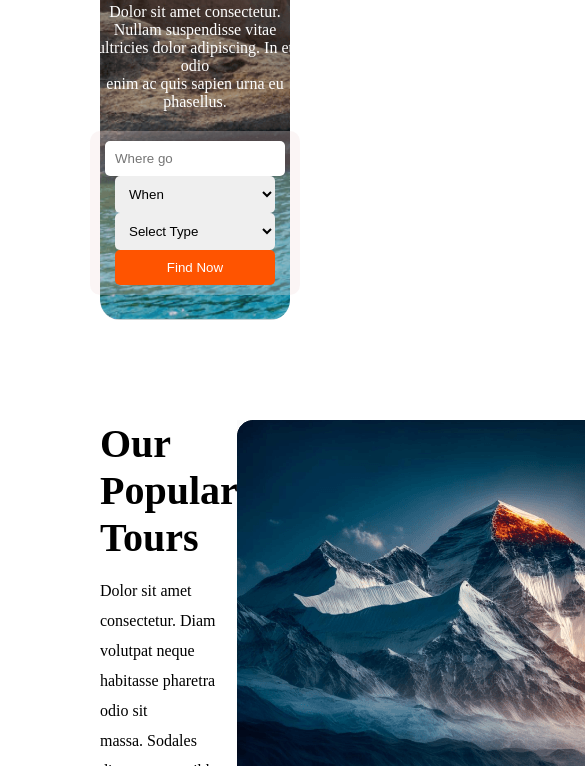
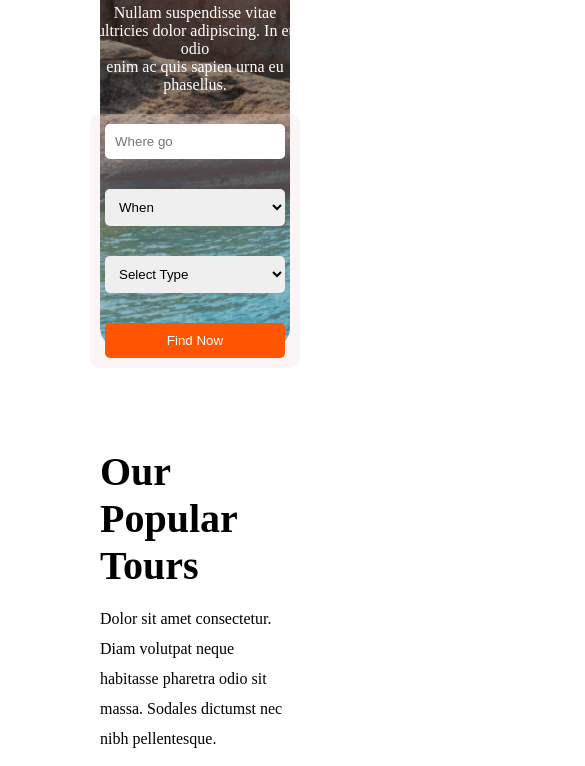
Before and after one commit to MD-Moniruzzaman-Arafat/responsive-html-css-project-2, a plain HTML site: page index.html in a window 390 px wide. Shown: the part 364-1130 px from the top of the page, 585 px wide, since content can reach past the window. Drawn offline with Linux system fonts and the light colour scheme.

Commit message:
responsive design

```diff
--- a/style.css
+++ b/style.css
@@ -227,3 +227,45 @@ select {
   padding: 50px;
   margin: 50px 0;
 }
+
+/* responsive */
+@media screen and (max-width: 600px) {
+  header {
+    flex-direction: column;
+    gap: 10px;
+  }
+  #banner_form {
+    display: flex;
+    flex-direction: column;
+    gap: 30px;
+  }
+  #banner_form select {
+    padding: 10px;
+    width: 180px;
+    margin: 0 5px;
+    border: none;
+    border-radius: 5px;
+  }
+  #banner_form button {
+    padding: 10px;
+    border-radius: 5px;
+    border: none;
+    margin: 0 5px;
+    padding: 10px;
+    width: 180px;
+    background-color: #ff5400;
+    color: white;
+  }
+  #our_popular_tours {
+    flex-direction: column;
+    gap: 30px;
+  }
+  #our_popular_tours_image img {
+    width: 400px;
+  }
+  #choose_your_destination_image1,
+  #choose_your_destination_image2,
+  #choose_your_destination_image3 {
+    flex-direction: column;
+  }
+}
```
